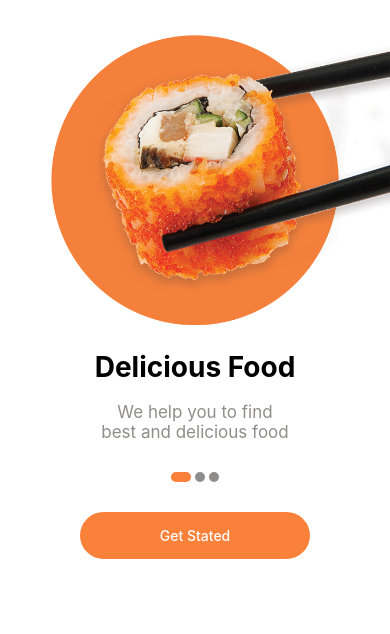
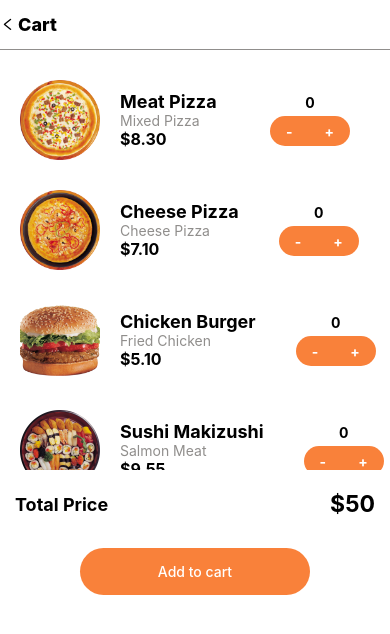
Before and after one commit to Doanhuynhduc/Food-App-React-Native, a React Native app: screen /Cart in a window 390 px wide. Shown: the top 634 px of the page. Built offline with nearby package versions, Linux system fonts and the light colour scheme.

Commit message:
build view card detail

```diff
--- /dev/null
+++ b/src/component/CartItem.tsx
@@ -0,0 +1,104 @@
+import React from 'react';
+import {
+  Text,
+  View,
+  TouchableOpacity,
+  Dimensions,
+  StyleSheet,
+  Image,
+} from 'react-native';
+import COLORS from '../const/color';
+const {width} = Dimensions.get('screen');
+
+const CartItem = ({data}: {data: any}) => {
+  const [food, setFood] = React.useState(data.item);
+  const [count, setCount] = React.useState(0);
+  console.log(food);
+  return (
+    <>
+      <TouchableOpacity activeOpacity={0.8} onPress={() => {}}>
+        <View
+          style={{
+            marginHorizontal: 10,
+            marginTop: 10,
+            flexDirection: 'row',
+            justifyContent: 'space-between',
+            alignItems: 'center',
+            borderRadius: 15,
+            elevation: 13,
+            paddingVertical: 10,
+            paddingHorizontal: 10,
+            backgroundColor: COLORS.white,
+          }}>
+          <View style={{flexDirection: 'row', alignItems: 'center'}}>
+            <View style={{alignItems: 'center'}}>
+              <Image
+                source={food.image}
+                style={{width: 80, height: 80, resizeMode: 'cover'}}
+              />
+            </View>
+            <View style={style.listItems}>
+              <Text style={style.txtName}>{food.name}</Text>
+              <Text style={style.txtCategories}>{food.ingredients}</Text>
+              <Text style={style.txtPrice}>${food.price}</Text>
+            </View>
+          </View>
+          <View style={style.bottomContain}>
+            <Text style={{fontWeight: 'bold', marginBottom: 5}}> {count} </Text>
+            <View style={style.addToCard}>
+              <TouchableOpacity activeOpacity={0.8} onPress={() => {}}>
+                <Text
+                  style={{
+                    color: COLORS.white,
+                    fontWeight: 'bold',
+                    textAlign: 'center',
+                  }}>
+                  -
+                </Text>
+              </TouchableOpacity>
+              <TouchableOpacity activeOpacity={0.8} onPress={() => {}}>
+                <Text style={{color: COLORS.white, fontWeight: 'bold'}}>+</Text>
+              </TouchableOpacity>
+            </View>
+          </View>
+        </View>
+      </TouchableOpacity>
+    </>
+  );
+};
+
+const style = StyleSheet.create({
+  bottomContain: {
+    alignItems: 'center',
+    justifyContent: 'space-between',
+    marginHorizontal: 20,
+  },
+  listItems: {
+    marginHorizontal: 20,
+  },
+  addToCard: {
+    height: 30,
+    width: 80,
+    borderRadius: 20,
+    backgroundColor: COLORS.primary,
+    justifyContent: 'space-around',
+    alignItems: 'center',
+    flexDirection: 'row',
+  },
+  txtName: {
+    color: COLORS.dark,
+    fontWeight: 'bold',
+    fontSize: 18,
+  },
+  txtCategories: {
+    color: COLORS.grey,
+    fontSize: 14,
+  },
+  txtPrice: {
+    color: COLORS.dark,
+    fontSize: 16,
+    fontWeight: 'bold',
+  },
+});
+
+export default CartItem;
--- /dev/null
+++ b/src/component/Header.tsx
@@ -0,0 +1,41 @@
+import React from 'react';
+import {StyleSheet, Text, View} from 'react-native';
+import COLORS from '../const/color';
+import Icon from 'react-native-vector-icons/AntDesign';
+
+const Header = ({name}: {name: string}) => {
+  return (
+    <View style={style.headerContain}>
+      <View style={style.leftContain}>
+        <Icon name="left" size={15} />
+        <Text
+          style={{
+            textTransform: 'capitalize',
+            fontSize: 18,
+            marginLeft: 3,
+            fontWeight: '800',
+          }}>
+          {name}
+        </Text>
+      </View>
+      <View></View>
+    </View>
+  );
+};
+
+const style = StyleSheet.create({
+  headerContain: {
+    height: 50,
+    flexDirection: 'row',
+    alignItems: 'center',
+    justifyContent: 'space-between',
+    borderBottomWidth: 0.3,
+    borderColor: COLORS.grey,
+  },
+  leftContain: {
+    flexDirection: 'row',
+    alignItems: 'center',
+  },
+});
+
+export default Header;
--- a/src/component/ListFood.tsx
+++ b/src/component/ListFood.tsx
@@ -11,11 +11,15 @@ import COLORS from '../const/color';
 const {width} = Dimensions.get('screen');
 const cardWidth = width / 2 - 20;
 
-const ListFood = (data: any) => {
-  const [food, setFood] = React.useState(data.data.item);
+const ListFood = ({data, navigation}: {data: any; navigation: any}) => {
+  const [food, setFood] = React.useState(data.item);
   console.log(food);
   return (
-    <TouchableOpacity activeOpacity={0.8} onPress={() => {}}>
+    <TouchableOpacity
+      activeOpacity={0.8}
+      onPress={() => {
+        navigation.navigate('DetailFood');
+      }}>
       <View
         style={{
           width: cardWidth,
--- a/src/navigation/stacknavigation.tsx
+++ b/src/navigation/stacknavigation.tsx
@@ -1,8 +1,12 @@
 import React from 'react';
+import {NavigationContainer} from '@react-navigation/native';
 import {createStackNavigator} from '@react-navigation/stack';
+
+//components
 import Home from '../scene/Home';
 import OnBoardScreens from '../scene/OnBoardScreen';
-import {NavigationContainer} from '@react-navigation/native';
+import DetailFood from '../scene/DetailFood';
+import Cart from '../scene/Cart';
 
 const Stack = createStackNavigator();
 
@@ -16,6 +20,8 @@ function MyStack() {
         }}>
         <Stack.Screen name="OnBoard" component={OnBoardScreens} />
         <Stack.Screen name="Home" component={Home} />
+        <Stack.Screen name="DetailFood" component={DetailFood} />
+        <Stack.Screen name="Cart" component={Cart} />
       </Stack.Navigator>
     </NavigationContainer>
   );
--- /dev/null
+++ b/src/scene/Cart.tsx
@@ -0,0 +1,91 @@
+import React from 'react';
+import {
+  Text,
+  View,
+  StyleSheet,
+  TouchableOpacity,
+  Dimensions,
+  FlatList,
+} from 'react-native';
+import CartItem from '../component/CartItem';
+import Header from '../component/Header';
+import PrimaryButton from '../component/PrimaryButton';
+import COLORS from '../const/color';
+
+const foods = [
+  {
+    id: '1',
+    name: 'Meat Pizza',
+    ingredients: 'Mixed Pizza',
+    price: '8.30',
+    image: require('../assets/meatPizza.png'),
+  },
+  {
+    id: '2',
+    name: 'Cheese Pizza',
+    ingredients: 'Cheese Pizza',
+    price: '7.10',
+    image: require('../assets/cheesePizza.png'),
+  },
+  {
+    id: '3',
+    name: 'Chicken Burger',
+    ingredients: 'Fried Chicken',
+    price: '5.10',
+    image: require('../assets/chickenBurger.png'),
+  },
+  {
+    id: '4',
+    name: 'Sushi Makizushi',
+    ingredients: 'Salmon Meat',
+    price: '9.55',
+    image: require('../assets/sushiMakizushi.png'),
+  },
+  {
+    id: '5',
+    name: 'Sushi Makizushi',
+    ingredients: 'Salmon Meat',
+    price: '9.55',
+    image: require('../assets/sushiMakizushi.png'),
+  },
+];
+
+const Cart = () => {
+  return (
+    <>
+      <View style={{flex: 1, backgroundColor: COLORS.white}}>
+        <Header name="cart" />
+        <View
+          style={{
+            paddingVertical: 10,
+            height: 430,
+            backgroundColor: COLORS.white,
+          }}>
+          <FlatList
+            data={foods}
+            renderItem={item => <CartItem data={item} />}
+            keyExtractor={item => item.id}
+          />
+        </View>
+        <View>
+          <View
+            style={{
+              flexDirection: 'row',
+              justifyContent: 'space-between',
+              alignItems: 'center',
+              paddingHorizontal: 15,
+              paddingTop: 10,
+            }}>
+            <Text style={{fontWeight: 'bold', fontSize: 18}}>Total Price</Text>
+            <Text style={{fontWeight: 'bold', fontSize: 23}}>$50</Text>
+          </View>
+          <PrimaryButton text="Add to cart" onPress={() => {}} />
+        </View>
+      </View>
+    </>
+  );
+};
+
+const styles = StyleSheet.create({});
+
+export default Cart;
--- /dev/null
+++ b/src/scene/DetailFood.tsx
@@ -0,0 +1,13 @@
+import React from 'react';
+import {View, StyleSheet, Text, Image, TouchableOpacity} from 'react-native';
+import COLORS from '../const/color';
+
+const DetailFood = () => {
+  return (
+    <View style={{flex: 1, backgroundColor: COLORS.white}}>
+      <Text>Detail</Text>
+    </View>
+  );
+};
+
+export default DetailFood;
--- a/src/scene/Home.tsx
+++ b/src/scene/Home.tsx
@@ -51,7 +51,7 @@ const foods = [
   },
 ];
 
-const Home = () => {
+const Home = ({navigation}: any) => {
   const [indexCategories, setIndexCategories] = React.useState(0);
   const setSelectIndexCategories = (index: any) => {
     setIndexCategories(index);
@@ -103,6 +103,7 @@ const Home = () => {
                 activeOpacity={0.8}
                 onPress={() => {
                   setSelectIndexCategories(index);
+                  navigation.navigate('Cart');
                 }}>
                 <View
                   style={
@@ -123,7 +124,7 @@ const Home = () => {
         <FlatList
           data={foods}
           numColumns={2}
-          renderItem={item => <ListFood data={item} />}
+          renderItem={item => <ListFood data={item} navigation={''} />}
           keyExtractor={item => item.id}
         />
       </View>
```
